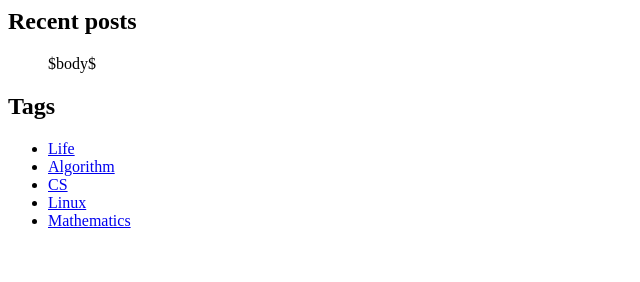
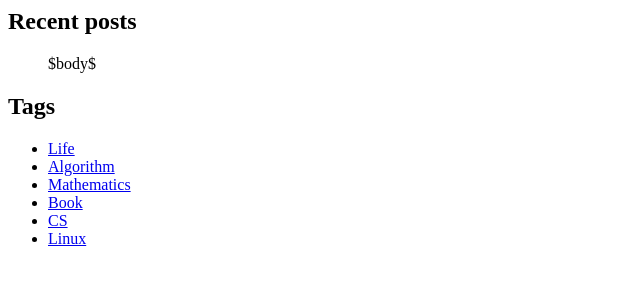
Before and after one commit to vvw/blog, a plain HTML site: page templates/index.html in a window 1280 px wide. Shown: the whole page, without its empty margins (0-640 px from the left). Drawn offline with Linux system fonts and the light colour scheme.

Commit message:
Tue Sep  3 00:24:27 CST 2013

```diff
--- a/templates/index.html
+++ b/templates/index.html
@@ -7,8 +7,9 @@
 	<ul>
         <li><a href="/tags/Life.html">Life</a></li>
         <li><a href="/tags/Algorithm.html">Algorithm</a></li>
+        <li><a href="/tags/Mathematics.html">Mathematics</a></li>
+        <li><a href="/tags/Book.html">Book</a></li>
         <li><a href="/tags/CS.html">CS</a></li>
         <li><a href="/tags/Linux.html">Linux</a></li>
-        <li><a href="/tags/Mathematics.html">Mathematics</a></li>
 	</ul>
 </section>
```
Also changed, not shown: 1 other file.
